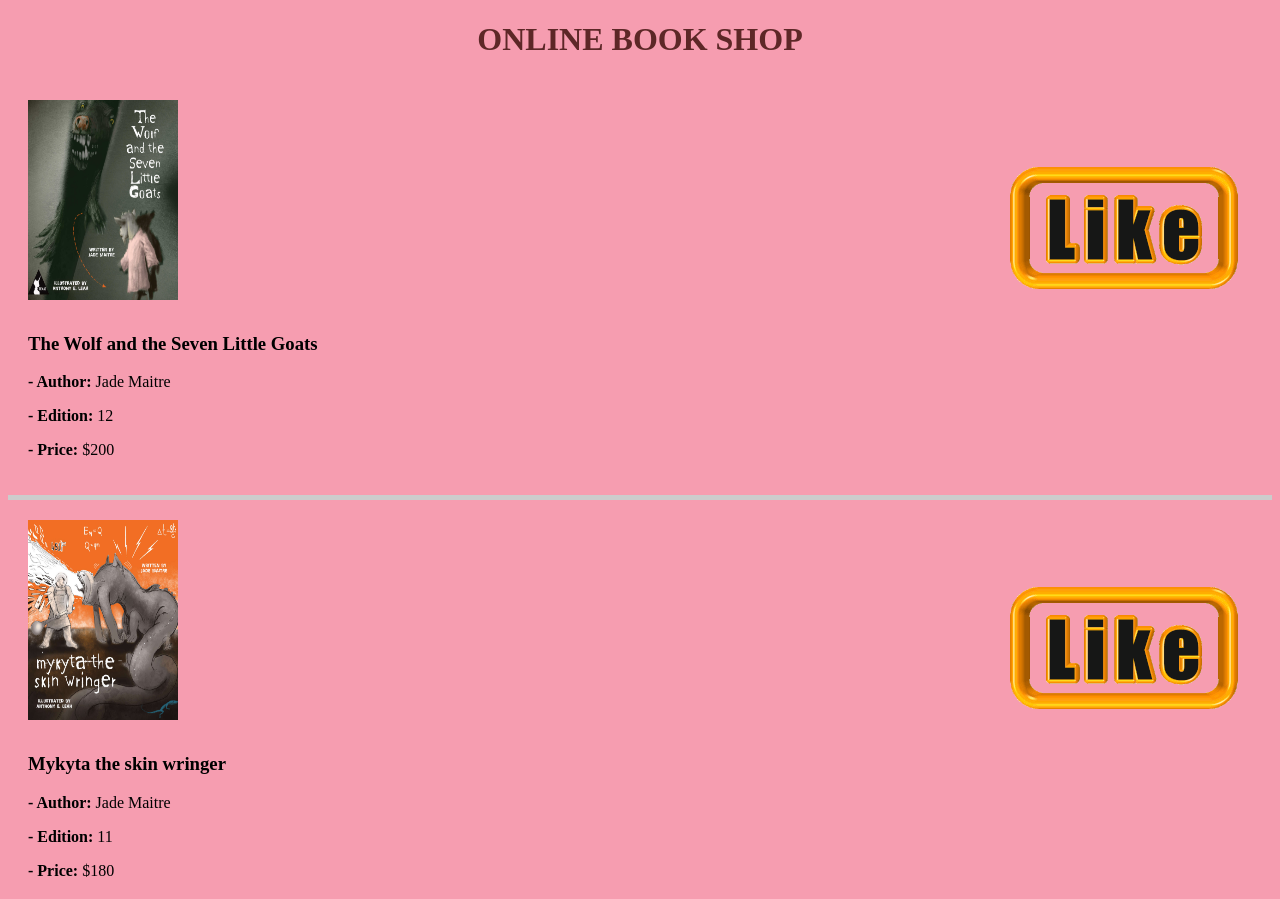
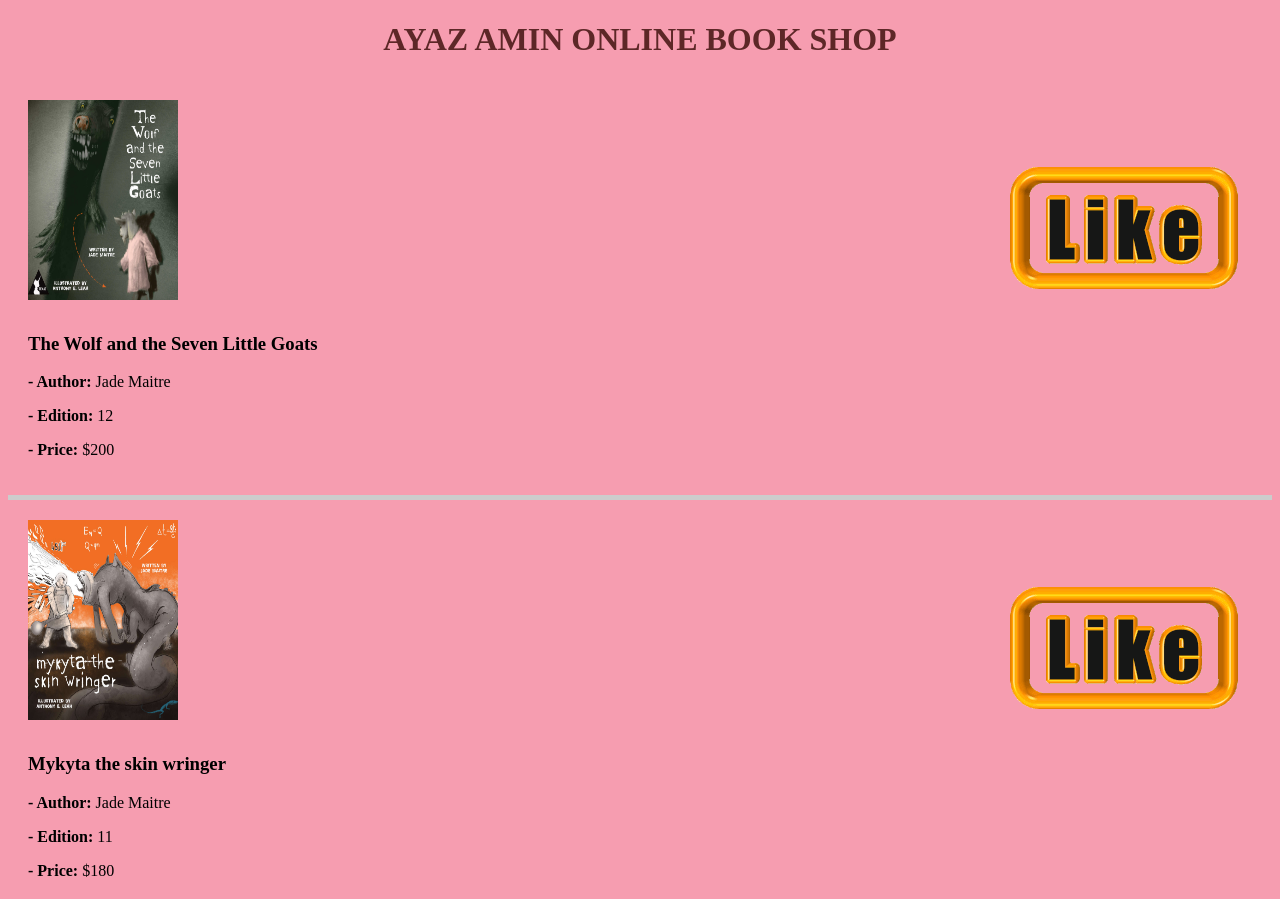
Before and after one commit to AyazAmin23/online-book-shop-website, a plain HTML site: page index.html in a window 1280 px wide. Shown: the top 899 px of the page. Drawn offline with Linux system fonts and the light colour scheme.

Commit message:
Update index.html

```diff
--- a/index.html
+++ b/index.html
@@ -32,7 +32,7 @@ text-align: right;
 <body style="background-color:#eb1a476d">
 
 
-<h1 style="color: #5d2727;"><center>  ONLINE BOOK SHOP  </center></h1>
+<h1 style="color: #5d2727;"><center> AYAZ AMIN ONLINE BOOK SHOP  </center></h1>
 <div class="main-div">
 <div class="img-div">
 
```
